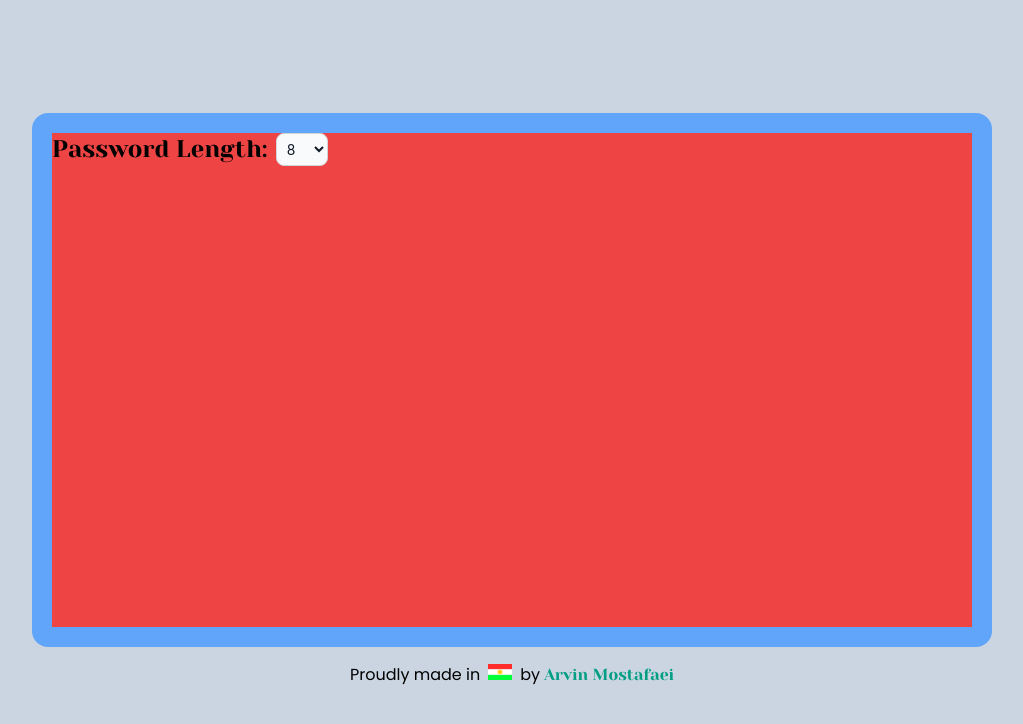
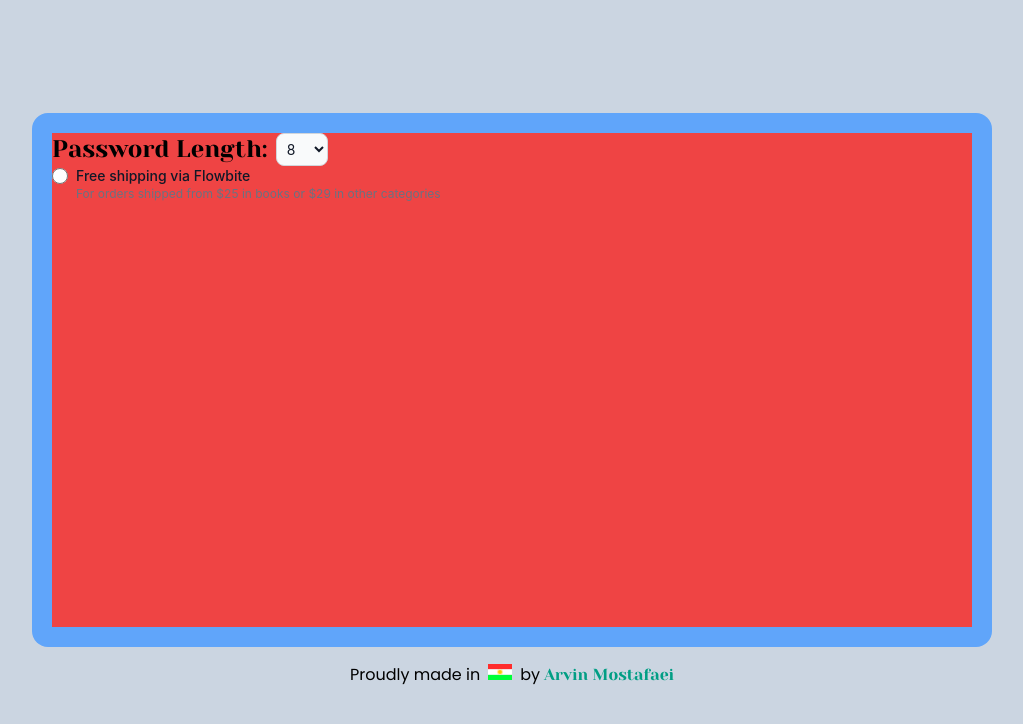
Before and after one commit to arviinmo/palora, a Next.js app: page / in a window 1280 px wide. Shown: the top 724 px of the page, without its empty margins (128-1151 px from the left). Built offline with nearby package versions, Linux system fonts and the light colour scheme.

Commit message:
add Radio component

```diff
--- a/components/RadioOptions/RadioOptions.jsx
+++ b/components/RadioOptions/RadioOptions.jsx
@@ -1,20 +1,17 @@
 import React from 'react'
 
-function
-() {
+function RadioOptions() {
   return (
-    <div>
-        <div class="flex">
-    <div class="flex items-center h-5">
-        <input id="helper-radio" aria-describedby="helper-radio-text" type="radio" value="" class="w-4 h-4 text-blue-600 bg-gray-100 border-gray-300 focus:ring-blue-500 dark:focus:ring-blue-600 dark:ring-offset-gray-800 focus:ring-2 dark:bg-gray-700 dark:border-gray-600" />
+    <div><div className="flex">
+    <div className="flex items-center h-5">
+        <input id="helper-radio" aria-describedby="helper-radio-text" type="radio" value="" className="w-4 h-4 text-blue-600 bg-gray-100 border-gray-300 focus:ring-blue-500 dark:focus:ring-blue-600 dark:ring-offset-gray-800 focus:ring-2 dark:bg-gray-700 dark:border-gray-600" />
     </div>
-    <div class="ml-2 text-sm">
-        <label for="helper-radio" class="font-medium text-gray-900 dark:text-gray-300">Free shipping via Flowbite</label>
-        <p id="helper-radio-text" class="text-xs font-normal text-gray-500 dark:text-gray-300">For orders shipped from $25 in books or $29 in other categories</p>
+    <div className="ml-2 text-sm">
+        <label htmlFor="helper-radio" className="font-medium text-gray-900 dark:text-gray-300">Free shipping via Flowbite</label>
+        <p id="helper-radio-text" className="text-xs font-normal text-gray-500 dark:text-gray-300">For orders shipped from $25 in books or $29 in other categories</p>
     </div>
-    </div>
-    </div>
+</div></div>
   )
 }
 
-export default
+export default RadioOptions
--- a/components/passwordgenerator/PassGen.jsx
+++ b/components/passwordgenerator/PassGen.jsx
@@ -1,13 +1,15 @@
 import React from "react";
 import PassLength from "../passLength/PassLength";
+import RadioOptions from "../RadioOptions/RadioOptions";
 
 function PassGen() {
   return (
     <div>
-      <div className="flex flex-row">
+      <div className="flex flex-row flex-wrap">
         <h1 className="text-2xl font-Yeseva">Password Length:</h1>
         <PassLength />
       </div>
+        <RadioOptions />
     </div>
   );
 }
```
